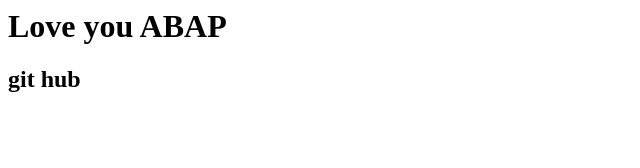
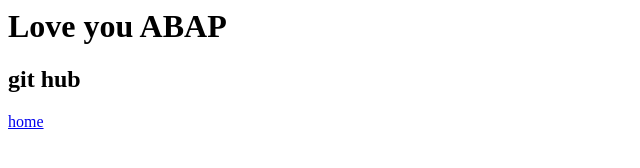
Before and after one commit to gunaiiit/azureweb, a plain HTML site: page index.html in a window 1280 px wide. Shown: the full height of the page, 0-640 px from the left. Drawn offline with Linux system fonts and the light colour scheme.

Commit message:
Update index.html

```diff
--- a/index.html
+++ b/index.html
@@ -1,4 +1,5 @@
 <html>
 <h1> Love you ABAP </h1>
 <h2> git hub </h2>
+  <a href = "https://bg953307.azurewebsites.net/">home</a>
 </html>
```
